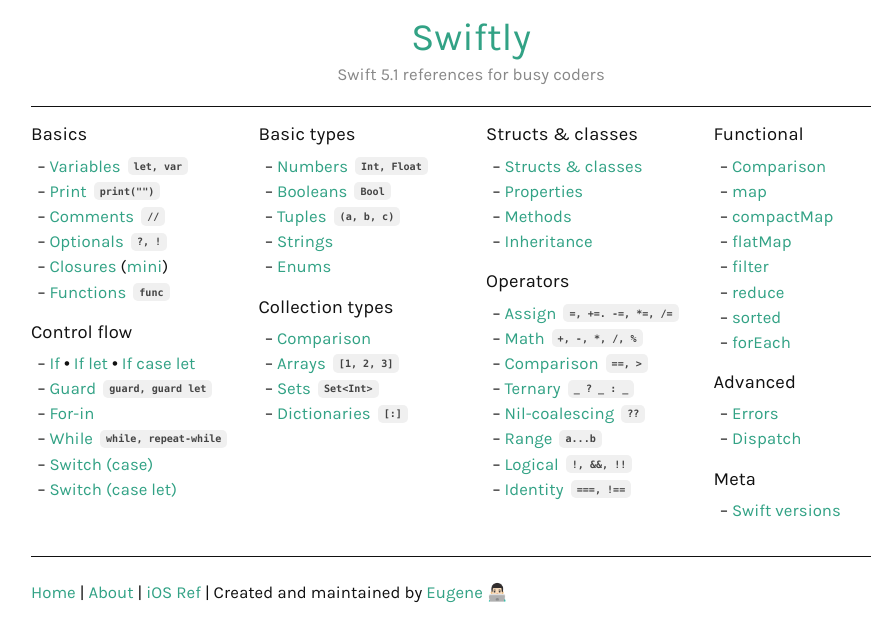
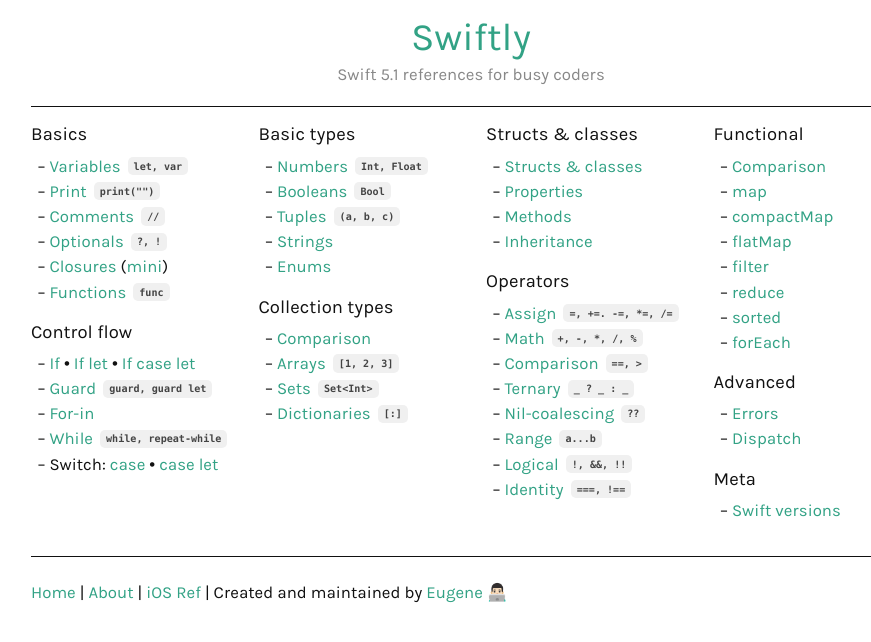
Before and after one commit to ebelinski/swiftly, a Jekyll site: the page built from index.md, in a window 1280 px wide. Shown: the top 642 px of the page, without its empty margins (169-1040 px from the left). Built offline with Jekyll 4.4.1, drawn with Linux system fonts in a browser that asks for light colours; comment, search, counter and statistics services are not loaded.

Commit message:
tweaked switch links

```diff
--- a/index.md
+++ b/index.md
@@ -20,8 +20,7 @@ layout: default
 * [Guard `guard, guard let`](/guard)
 * [For-in](/for-in)
 * [While `while, repeat-while`](/while)
-* [Switch (case)](/switch)
-* [Switch (case let)](/switch-case-let)
+* Switch: [case](/switch) • [case let](/switch-case-let)
 
 {% include closecol.html %}{% include opencol.html size=3 %}
 
```
